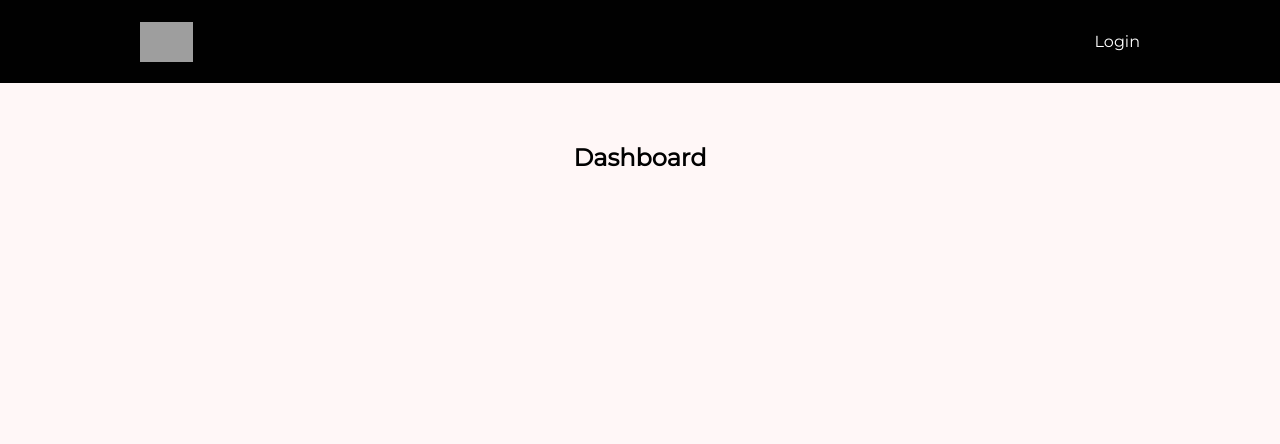
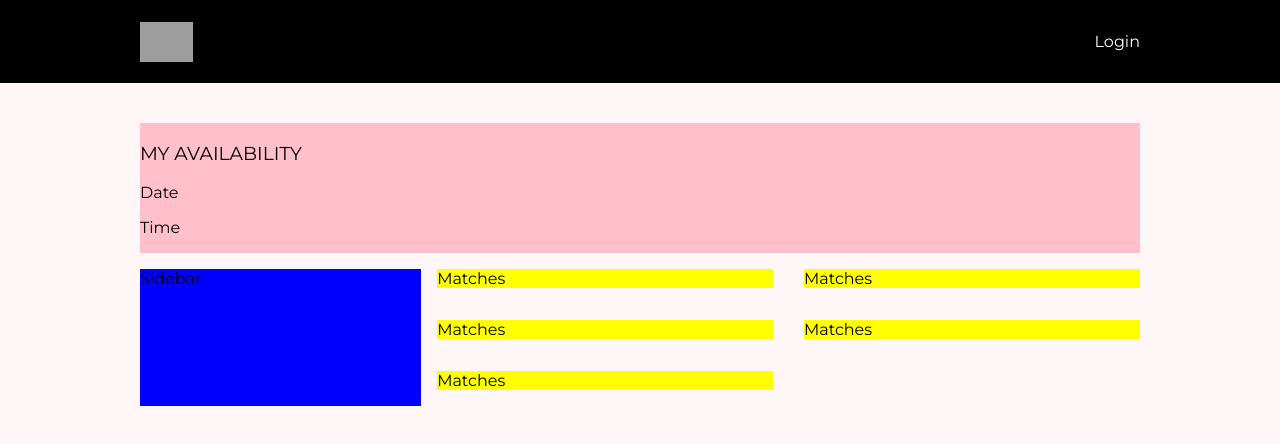
Before and after one commit to HFH-Heart-On-My-Sleeve/RealMates-UI, a React (Create React App) app: page /dashboard in a window 1280 px wide. Shown: the top 444 px of the page. Built offline with nearby package versions, Linux system fonts and the light colour scheme; grey boxes are pictures that could not be loaded.

Commit message:
Match dashboard

```diff
--- a/src/App.js
+++ b/src/App.js
@@ -6,6 +6,7 @@ import {
 } from "react-router-dom";
 
 import HelpSeekerForm from './components/help-seeker-form';
+import MatchDashboard from './components/match-dashboard';
 
 import './App.scss';
 
@@ -30,7 +31,7 @@ export default function App() {
               <HelpSeekerForm />
             </Route>
             <Route path="/dashboard">
-              <Dashboard />
+              <MatchDashboard />
             </Route>
           </Switch>
         </div>
@@ -38,11 +39,3 @@ export default function App() {
     </Router>
   );
 }
-
-function Dashboard() {
-  return (
-    <div>
-      <h2>Dashboard</h2>
-    </div>
-  );
-}
--- /dev/null
+++ b/src/components/match-dashboard/index.js
@@ -0,0 +1,27 @@
+import React from 'react';
+
+import './index.scss';
+
+const MatchDashboard = () => (
+  <div className="match-dashbboard">
+    <div className="match-dashbboard__availability">
+      <h3>MY AVAILABILITY</h3>
+      <div className="match-dashbboard__date-time">
+        <p>Date</p>
+        <p>Time</p>
+      </div>
+    </div>
+    <div className="match-dashbboard__content">
+      <div className="match-dashbboard__filters">Sidebar</div>
+      <div className="match-dashbboard__matches">
+        <p>Matches</p>
+        <p>Matches</p>
+        <p>Matches</p>
+        <p>Matches</p>
+        <p>Matches</p>
+      </div>
+    </div>
+  </div>
+);
+
+export default MatchDashboard;
--- /dev/null
+++ b/src/components/match-dashboard/index.scss
@@ -0,0 +1,38 @@
+.match-dashbboard {
+  width: 100%;
+  display: flex;
+  justify-content: center;
+  flex-direction: column;
+
+  &__availability {
+    width: 100%;
+    height: 100%;
+    background: pink;
+  }
+
+  &__date-time {
+
+  }
+
+  &__content {
+    display: flex;
+  }
+
+  &__filters {
+    flex: 2;
+    margin: 16px 16px 0 0;
+    background: blue;
+  }
+
+  &__matches {
+    flex: 5;
+    display: flex;
+    justify-content: space-between;
+    flex-wrap: wrap;
+
+    p {
+      width: 336px;
+      background: yellow;
+    }
+  }
+}
```
